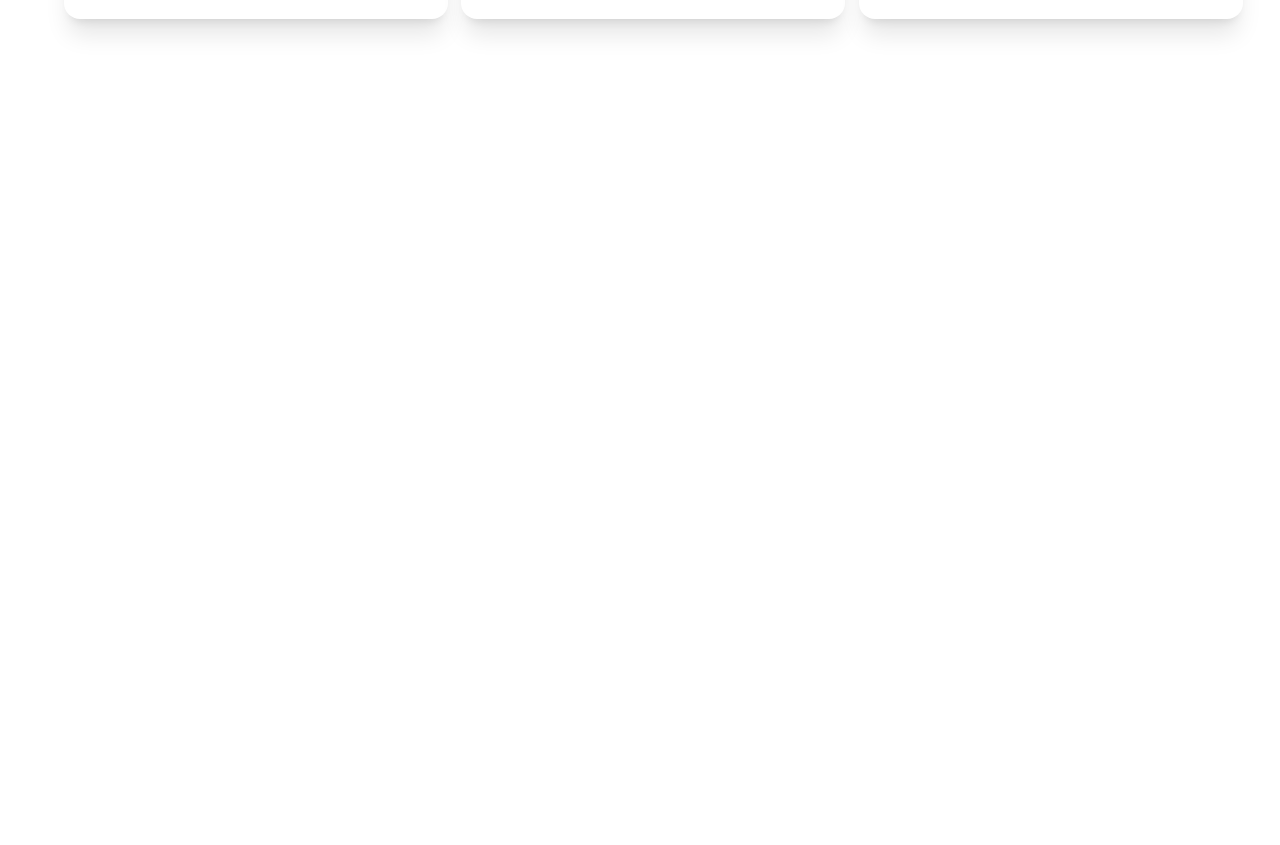
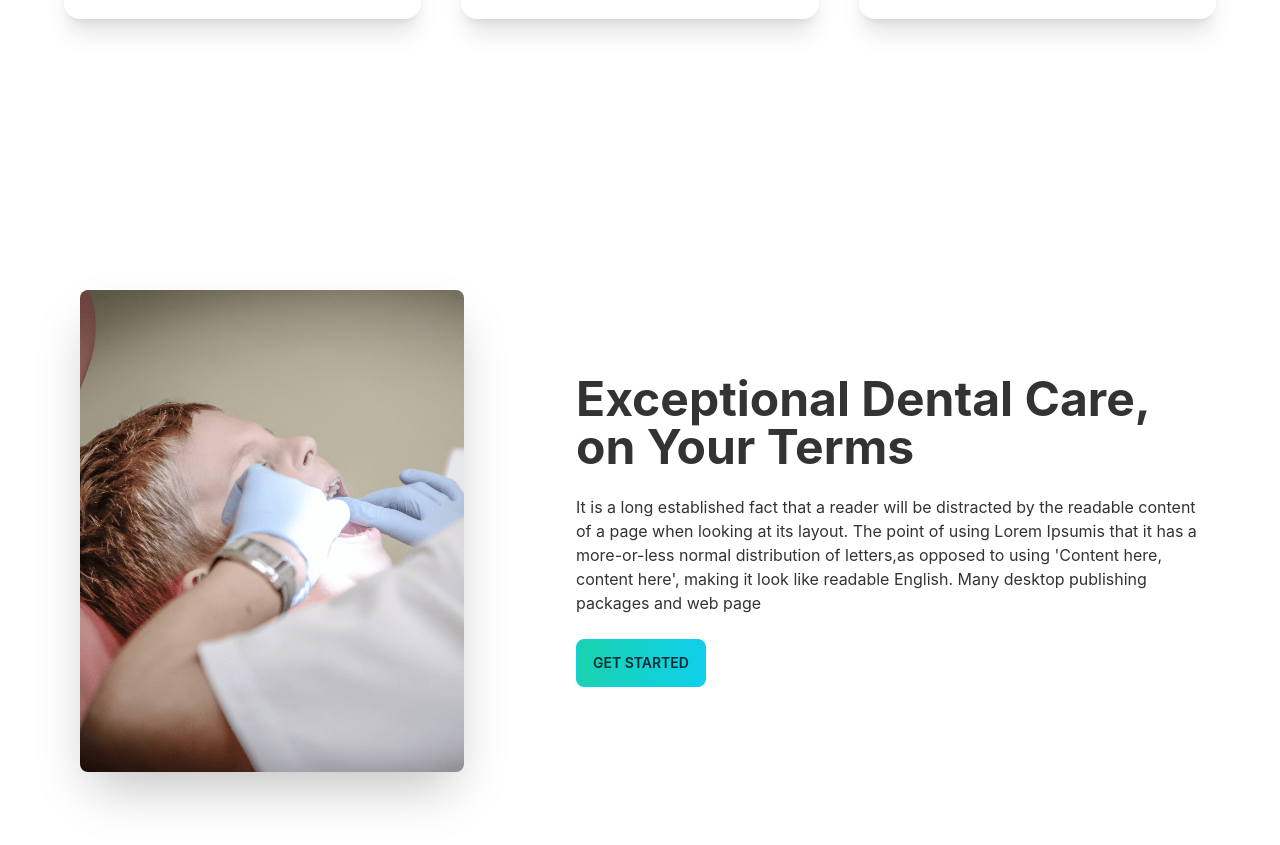
Before and after one commit to uttamsdev/doctor-appointment-system, a React (Create React App) app: page / in a window 1280 px wide. Shown: the part 1480-2325 px from the top of the page. Before the commit the page ends 1611 px from the top, so only its background shows below. Built offline with nearby package versions, Linux system fonts and the light colour scheme.

Commit message:
banner2 added

```diff
--- /dev/null
+++ b/src/Pages/Home/Banner2.js
@@ -0,0 +1,19 @@
+import React from 'react';
+import treatment from '../../assets/images/treatment.png';
+
+const Banner2 = () => {
+  return (
+    <div class="hero min-h-screen">
+    <div class="hero-content flex-col lg:flex-row gap-28">
+      <img src={treatment} class="max-w-sm rounded-lg shadow-2xl" />
+      <div>
+        <h1 class="text-5xl font-bold">Exceptional Dental Care, on Your Terms</h1>
+        <p class="py-6">It is a long established fact that a reader will be distracted by the readable content of a page when looking at its layout. The point of using Lorem Ipsumis that it has a more-or-less normal distribution of letters,as opposed to using 'Content here, content here', making it look like readable English. Many desktop publishing packages and web page</p>
+        <button class="btn btn-primary bg-gradient-to-r from-secondary to-primary">Get Started</button>
+      </div>
+    </div>
+  </div>
+  )
+}
+
+export default Banner2;
--- a/src/Pages/Home/Home.js
+++ b/src/Pages/Home/Home.js
@@ -1,5 +1,6 @@
 import React from 'react'
 import Banner from './Banner';
+import Banner2 from './Banner2';
 import Info from './Info';
 import Services from './Services';
 
@@ -9,6 +10,7 @@
         <Banner></Banner>
         <Info></Info>
         <Services></Services>
+        <Banner2></Banner2>
     </div>
   )
 }
--- a/src/Pages/Home/Service.js
+++ b/src/Pages/Home/Service.js
@@ -4,13 +4,14 @@
     const {img, name} = service;
   return (
       //card from daisyui
-    <div class="card w-96 bg-base-100 shadow-xl">
+    <div class="card lg:min-w-lg bg-base-100 shadow-xl">
   <figure class="px-10 pt-10">
     <img src={img} alt="Shoes" class="rounded-xl" />
   </figure>
   <div class="card-body items-center text-center">
     <h2 class="card-title">{name}</h2>
     <p>If a dog chews shoes whose shoes does he choose?</p>
+
   </div>
 </div>
   )
```
